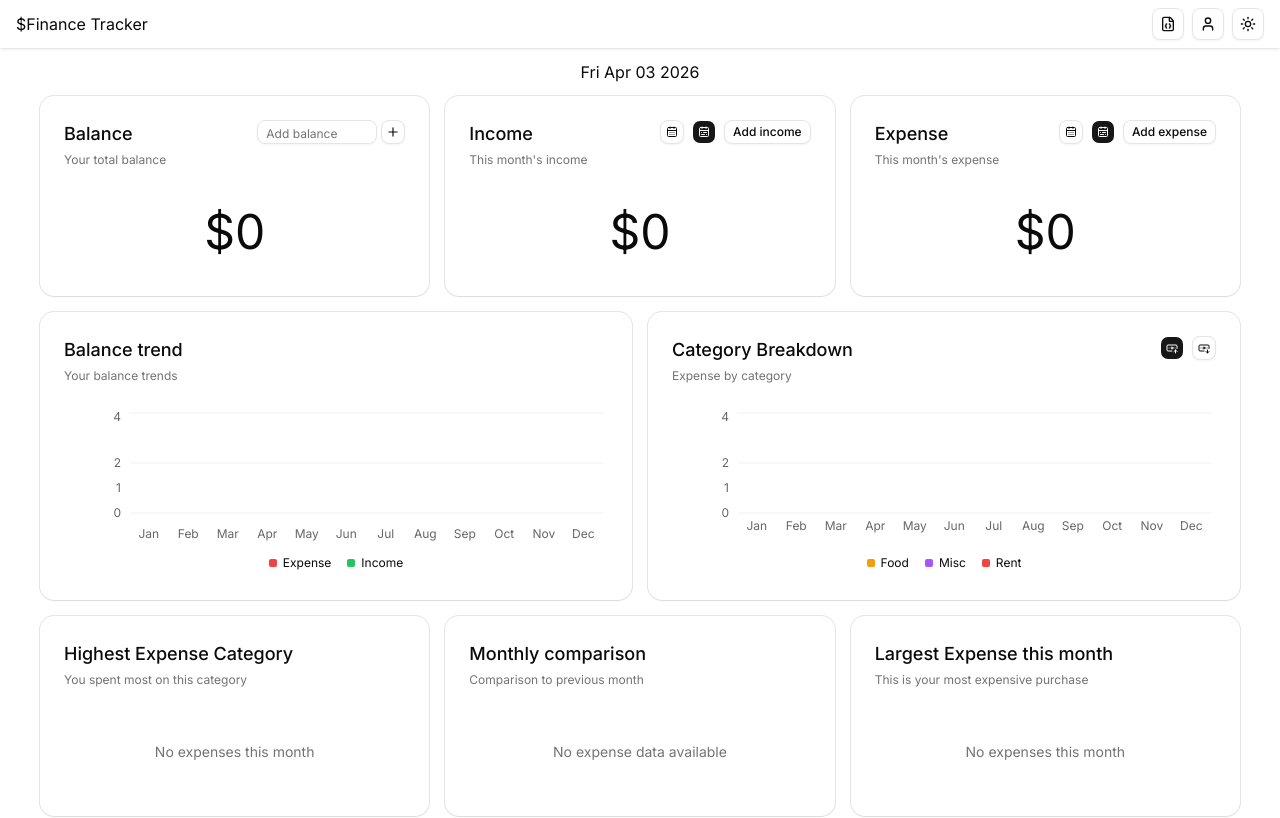
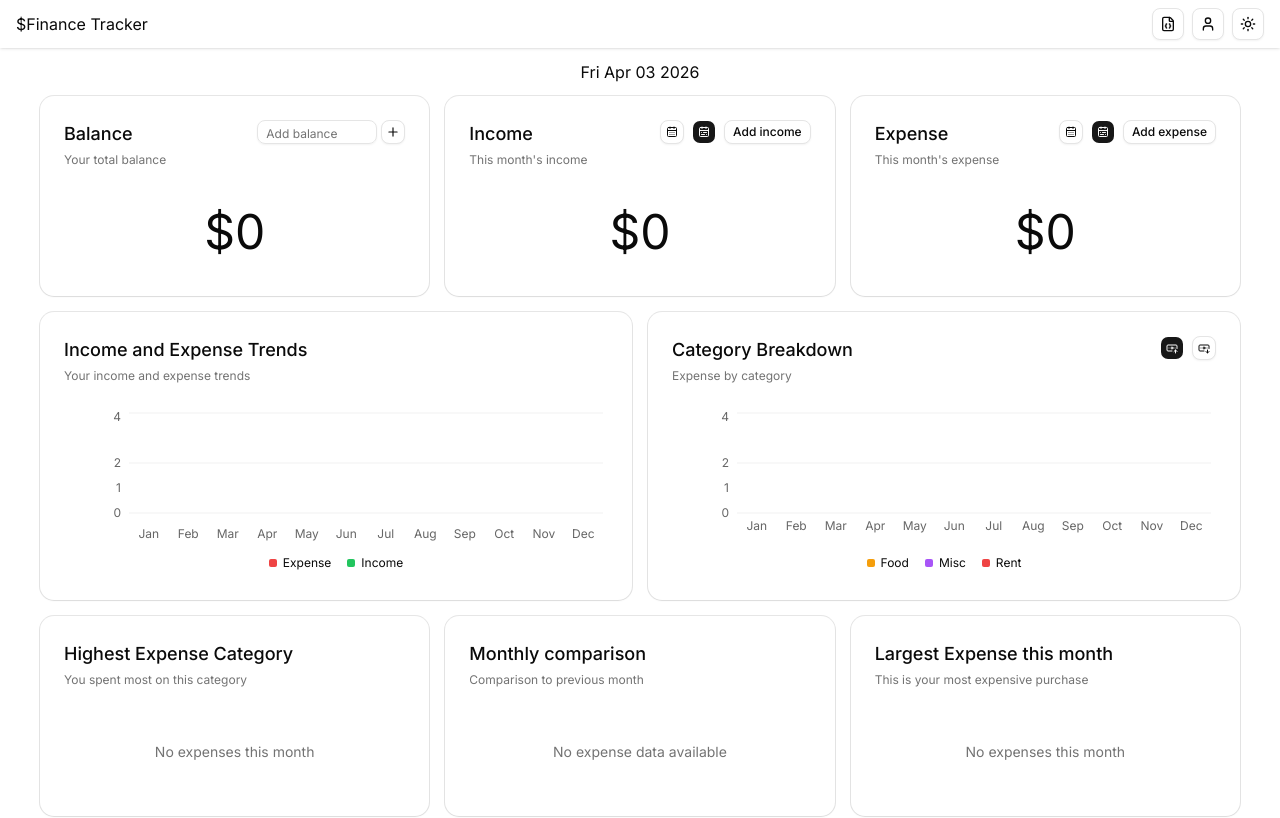
Before and after one commit to darshan03s/finance_tracker, a Next.js app: page / in a window 1280 px wide. Shown: the top 818 px of the page. Built offline with nearby package versions, Linux system fonts and the light colour scheme.

Commit message:
feat: add income‑expense trend chart component and replace balance trend usage

```diff
--- a/components/charts/balance-trend.tsx
+++ b/components/charts/income-expense-trend.tsx
@@ -46,12 +46,14 @@ const ChartWrapper = ({ chartData }: { chartData: ChartData[] }) => {
   );
 };
 
-const BalanceTrend = ({ chartData }: { chartData: ChartData[] }) => {
+const IncomeExpenseTrend = ({ chartData }: { chartData: ChartData[] }) => {
   return (
     <Card className="h-full w-full flex flex-col">
       <CardHeader>
-        <CardTitle className="text-md sm:text-lg">Balance trend</CardTitle>
-        <CardDescription className="text-xs sm:text-md">Your balance trends</CardDescription>
+        <CardTitle className="text-md sm:text-lg">Income and Expense Trends</CardTitle>
+        <CardDescription className="text-xs sm:text-md">
+          Your income and expense trends
+        </CardDescription>
       </CardHeader>
       <CardContent className="flex-1 min-h-0">
         <ChartWrapper chartData={chartData} />
@@ -60,4 +62,4 @@ const BalanceTrend = ({ chartData }: { chartData: ChartData[] }) => {
   );
 };
 
-export default BalanceTrend;
+export default IncomeExpenseTrend;
--- a/components/main.tsx
+++ b/components/main.tsx
@@ -1,6 +1,6 @@
 'use client';
 
-import BalanceTrend from './charts/balance-trend';
+import IncomeExpenseTrend from './charts/income-expense-trend';
 import CategoryBreakdown from './charts/category-breakdown';
 import BalanceCard from './balance-income-expense/balance-card';
 import { useFinanceStore } from '@/stores/finance-store';
@@ -49,7 +49,7 @@ const Main = () => {
 
         <div className="charts grid grid-cols-1 sm:grid-cols-1 lg:grid-cols-2 px-10 gap-4">
           <div className="h-72">
-            <BalanceTrend chartData={chartData} />
+            <IncomeExpenseTrend chartData={chartData} />
           </div>
           <div className="h-72">
             <CategoryBreakdown
```
